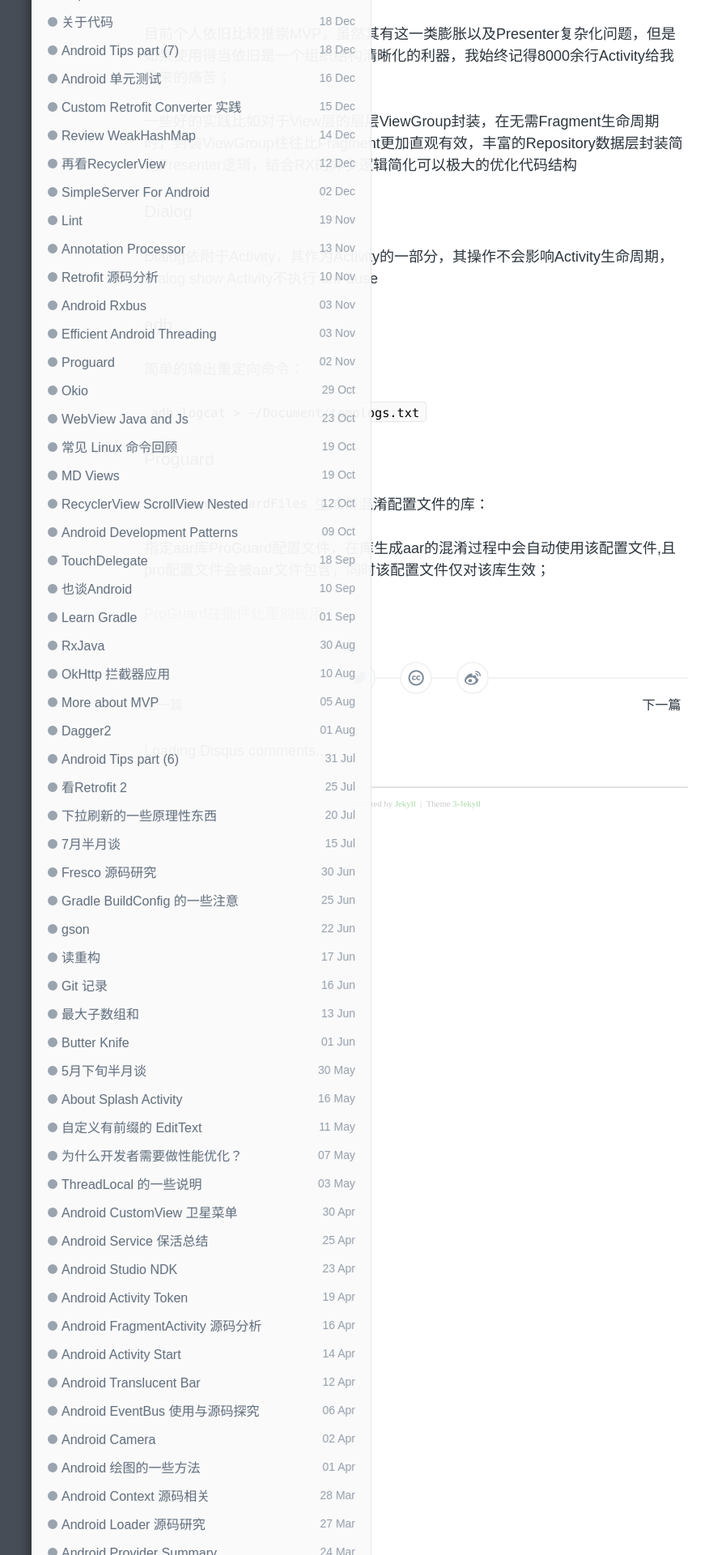
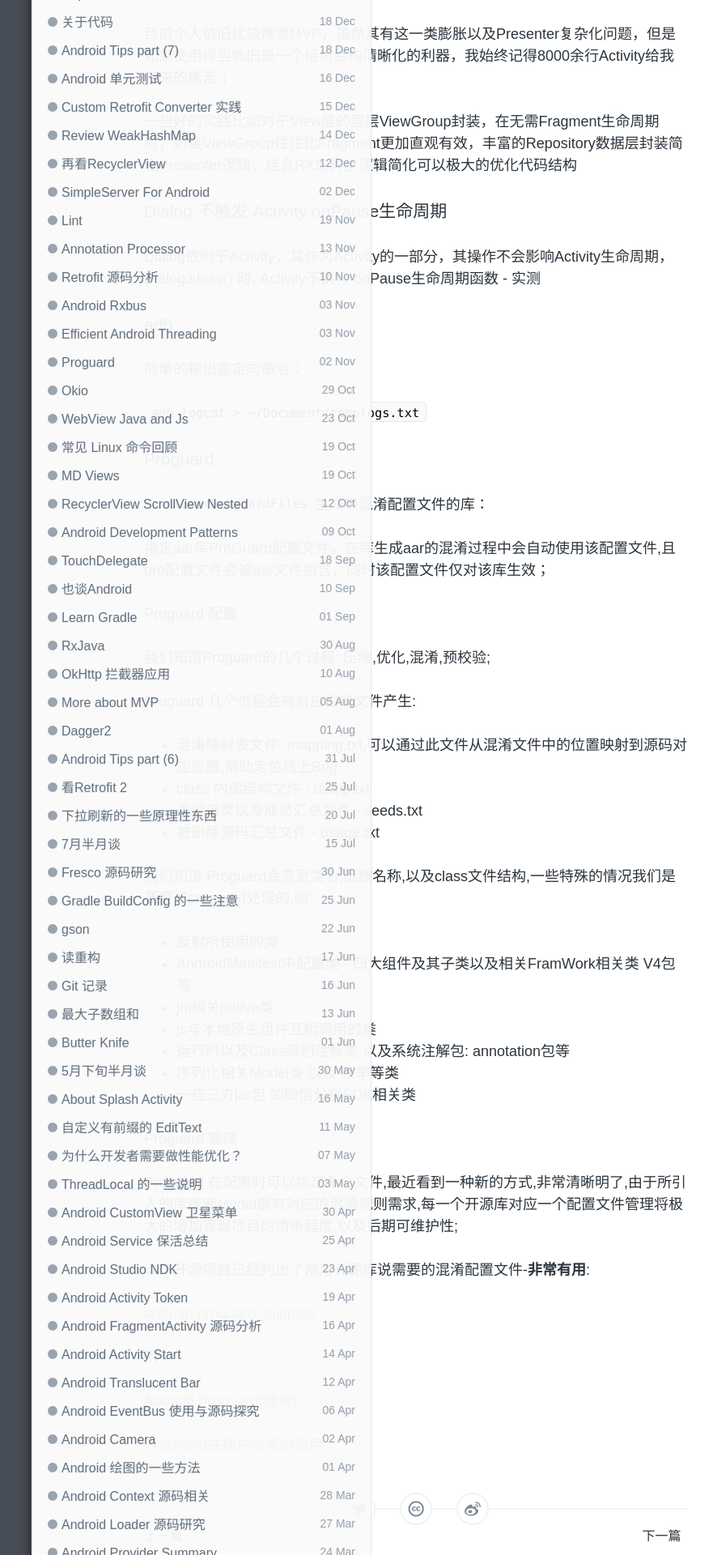
Before and after one commit to enlipan/enlipan.github.io, a Jekyll site: the page built from _posts/2017-02-23-android-tips-8.md, in a window 1280 px wide. Shown: the part 694-2614 px from the top of the page at 81% size, without its empty margins (126-1007 px from the left). Built offline with Jekyll 4.4.1, drawn with Linux system fonts in a browser that asks for light colours; nearby versions of some CDN libraries; comment, search, counter and statistics services are not loaded.

Commit message:
modify page android tips 8

```diff
--- a/_posts/2017-02-23-android-tips-8.md
+++ b/_posts/2017-02-23-android-tips-8.md
@@ -26,9 +26,9 @@ Android中的DataBinding就是这样的框架，其增强了XML对于View的表
 一些好的实践比如对于View层的层层ViewGroup封装，在无需Fragment生命周期时，封装ViewGroup往往比Fragment更加直观有效，丰富的Repository数据层封装简化Presenter逻辑，结合RX的异步逻辑简化可以极大的优化代码结构
 
 
-### Dialog
+### Dialog 不触发 Activity onPause生命周期
 
-Dialog依附于Activity，其作为Activity的一部分，其操作不会影响Activity生命周期，Dialog show Activity不执行 onPause
+Dialog依附于Activity，其作为Activity的一部分，其操作不会影响Activity生命周期，Dialog.show() 时, Activity不执行 onPause生命周期函数 - 实测
 
 ### adb
 
@@ -43,4 +43,48 @@ Dialog依附于Activity，其作为Activity的一部分，其操作不会影响A
 指定aar库ProGuard配置文件，在库生成aar的混淆过程中会自动使用该配置文件,且pro配置文件会被aar文件包含，同时该配置文件仅对该库生效；
 
 
+#### Proguard 配置
+
+我们知道Proguard的几个过程: 压缩,优化,混淆,预校验;
+
+Proguard 几个过程会有对应生成文件产生:
+
+-  混淆映射表文件- mapping.txt,可以通过此文件从混淆文件中的位置映射到源码对应位置,帮助定位线上Bug
+
+-  class 内部结构文件 - dump.txt
+
+-  未混淆类以及成员汇总文件 - seeds.txt
+
+-  被删除源码汇总文件  - usage.txt
+
+
+我们知道 Proguard会变更类名,函数名称,以及class文件结构,一些特殊的情况我们是要避过proguard处理的,如:
+
+- 反射所使用的类
+
+-  AndroidManifest中配置类 - 四大组件及其子类以及相关FramWork相关类  V4包等
+
+- jni相关native类
+
+- js与本地原生组件互相调用的类
+
+-  运行时以及Class级别注解类 以及系统注解包: annotation包等
+
+-  序列化相关Model类 以及 枚举等类
+
+-  一些三方jar包 如微信分享SDK相关类
+
+
+#### Proguard 管理
+
+Proguard 在配置时可以指定多个文件,最近看到一种新的方式,非常清晰明了,由于所引入的库或者Model都有对应的混淆规则需求,每一个开源库对应一个配置文件管理将极大的增加管理项目的清晰程度,以及后期可维护性;
+
+以下开源项目已经列出了常用开源库说需要的混淆配置文件-**非常有用**:
+
+[android-proguard-snippets](https://github.com/krschultz/android-proguard-snippets)
+
+附:
+
+[Android Proguard(混淆)](http://www.jianshu.com/p/60e82aafcfd0)
+
 [ProGuard在插件化里的应用](https://www.easydone.cn/2017/01/02/)
```
